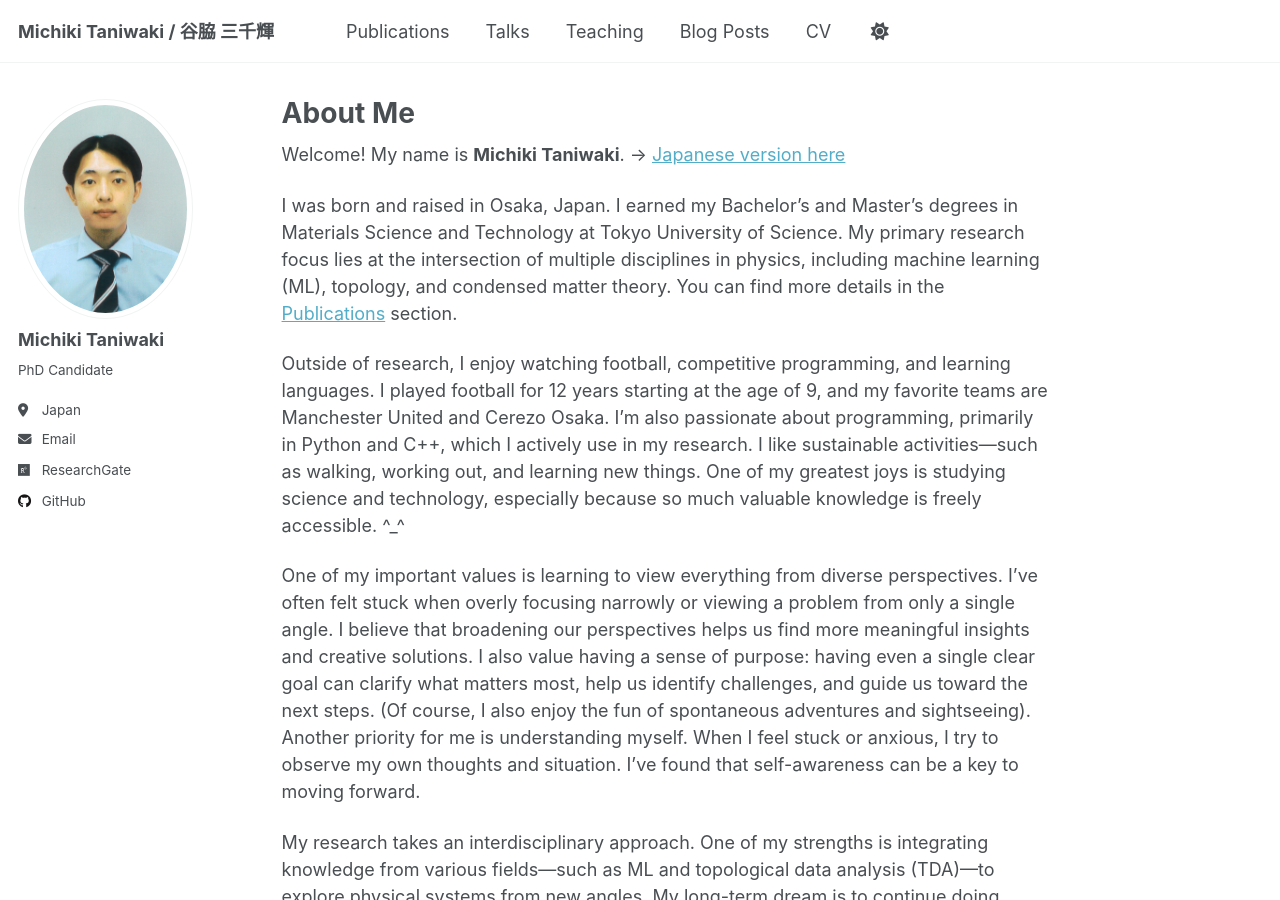
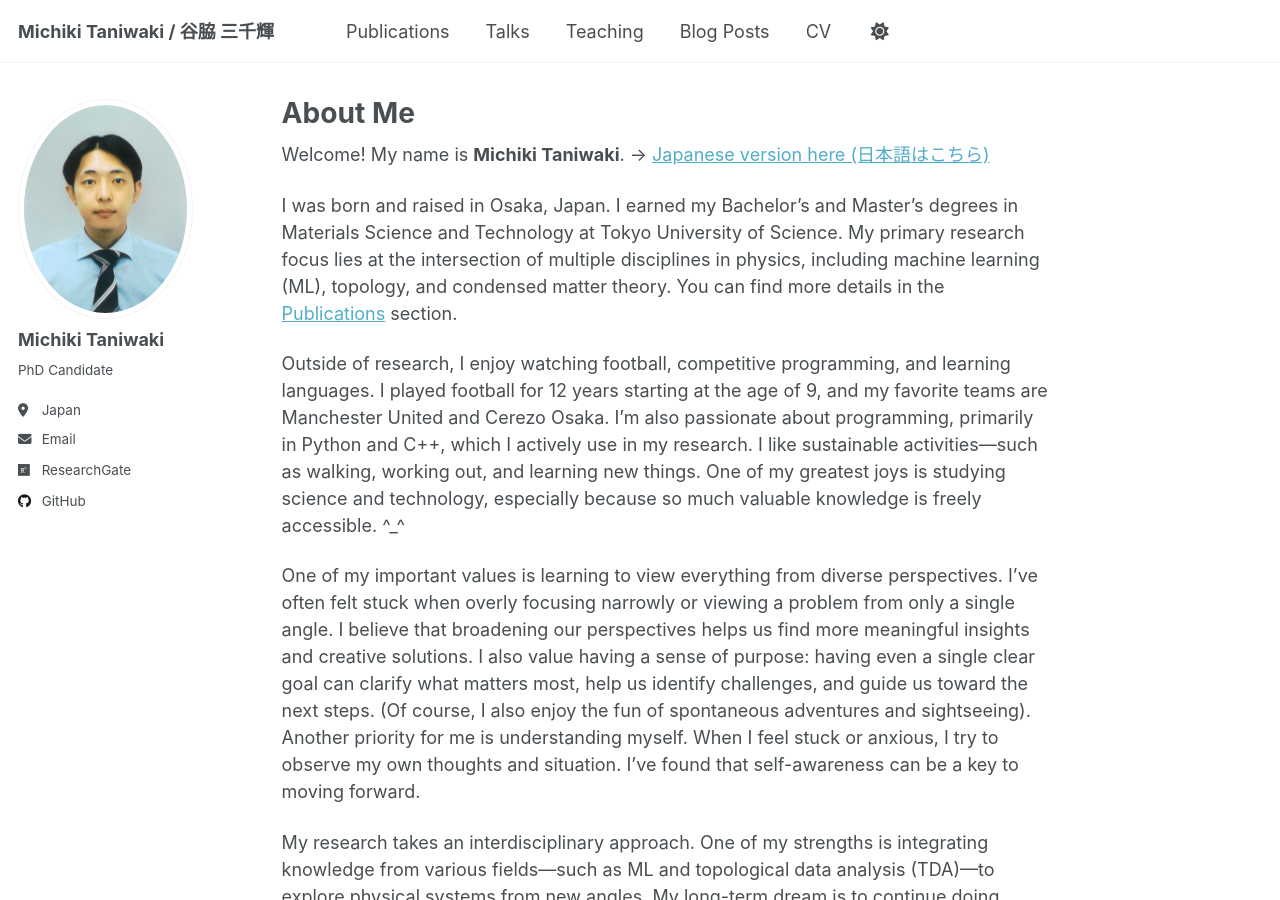
Before and after one commit to MiTaniwaki/MTaniwaki, a Jekyll site: the page built from _pages/about.md, in a window 1280 px wide and 900 px high. Built offline with Jekyll 4.4.1, drawn with Linux system fonts in a browser that asks for light colours.

Commit message:
updated the japanese introduction guidance words

```diff
--- a/_pages/about.md
+++ b/_pages/about.md
@@ -7,7 +7,7 @@ redirect_from:
   - /about.html
 ---
 
-Welcome! My name is **Michiki Taniwaki**. -> [Japanese version here](/about-ja/)
+Welcome! My name is **Michiki Taniwaki**. -> [Japanese version here (日本語はこちら)](/about-ja/)
 
 I was born and raised in Osaka, Japan. I earned my Bachelor's and Master's degrees in Materials Science and Technology at Tokyo University of Science. My primary research focus lies at the intersection of multiple disciplines in physics, including machine learning (ML), topology, and condensed matter theory. You can find more details in the [Publications](/publications/) section.
 
```
